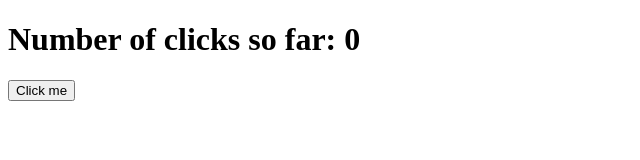
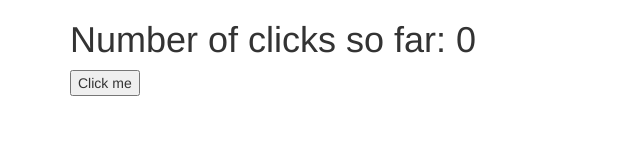
Before and after one commit to danieledamiani/angularjs-es5, a website: page src/index.html in a window 1280 px wide. Shown: the whole page, without its empty margins (0-640 px from the left). Drawn offline with nearby package versions, Linux system fonts and the light colour scheme.

Commit message:
add bootstrap

```diff
--- a/package.json
+++ b/package.json
@@ -17,7 +17,8 @@
   },
   "homepage": "https://github.com/danieledamiani/angularjs-es5#readme",
   "dependencies": {
-    "angular": "^1.6.5"
+    "angular": "^1.6.5",
+    "bootstrap": "^3.3.7"
   },
   "devDependencies": {
     "angular-mocks": "^1.6.5",
--- a/src/index.html
+++ b/src/index.html
@@ -7,12 +7,19 @@
   <meta name="description" content="">
   <meta name="viewport" content="width=device-width, initial-scale=1.0, maximum-scale=1.0, user-scalable=no">
   <title>AngularJS - ES5</title>
+  <link href="../node_modules/bootstrap/dist/css/bootstrap.min.css" rel="stylesheet">
 </head>
 
 <body>
-  <div ng-app="app">
-    <title-app></title-app>
-    <click-button></click-button>
+  <div class="container" ng-app="app">
+    <div class="row">
+      <div class="col-xs-12">
+        <title-app></title-app>
+      </div>
+      <div class="col-xs-12">
+        <click-button></click-button>
+      </div>
+    </div>
   </div>
   <script src="../node_modules/angular/angular.min.js"></script>
   <script src="index.js"></script>
```
Also changed, not shown: 1 other file.
